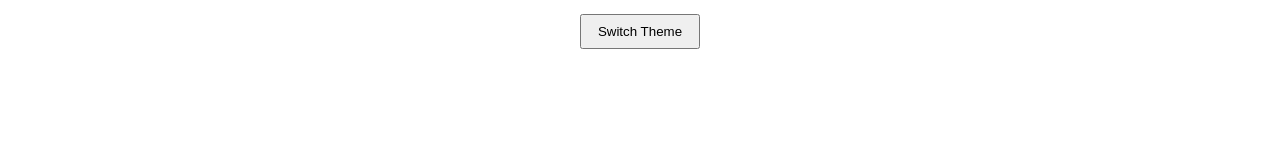
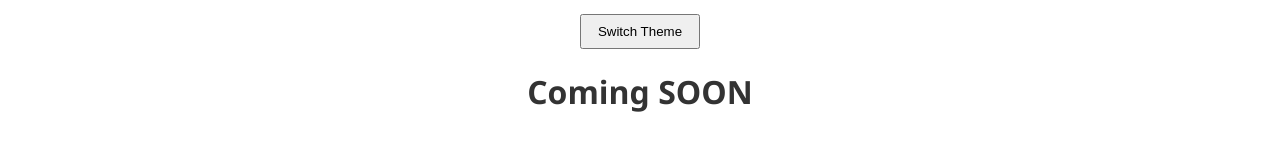
Before and after one commit to Aelaf2024/learning-hub-blog, a plain HTML site: page index.html in a window 1280 px wide. Shown: the part 314-477 px from the top of the page. Drawn offline with Linux system fonts and the light colour scheme.

```diff
--- a/index.html
+++ b/index.html
@@ -41,7 +41,7 @@
       <button id="theme-toggle">Switch Theme</button>
     </section>
 
-
+ <h1>Coming SOON</h1>
   </main>
   <div class="announcement-row">
   <div class="topic-scroll">
```
